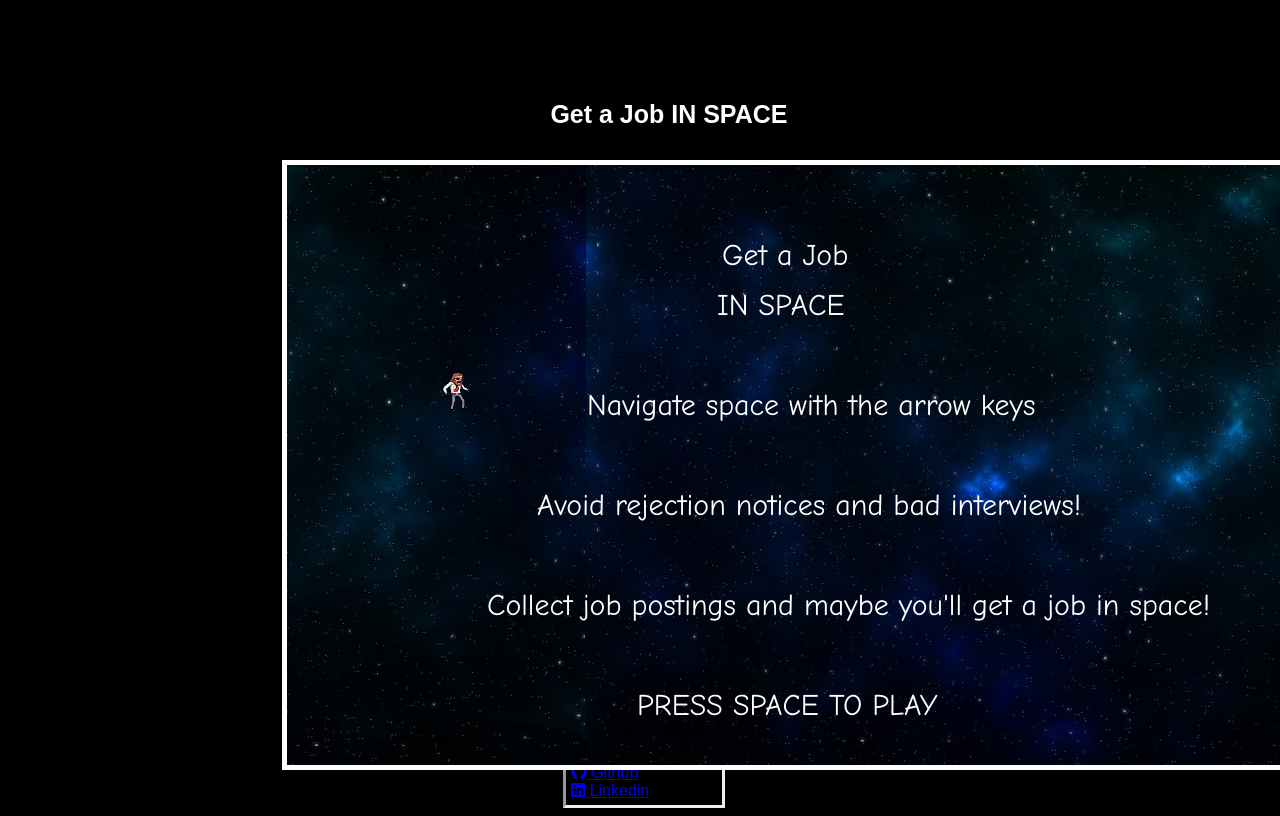
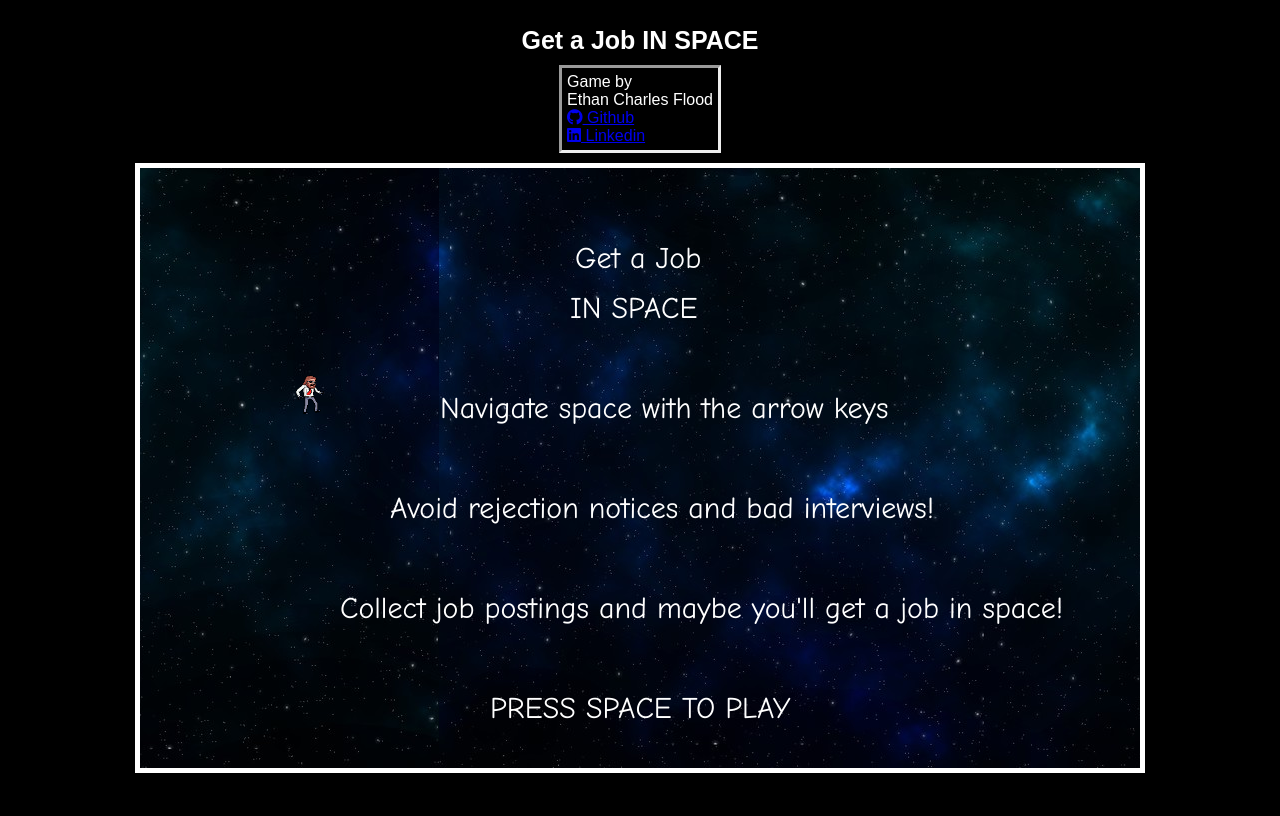
Before and after one commit to EthanCharlesFlood/GetAJobInSpace, a website built with webpack: page index.html in a window 1280 px wide. Built offline with nearby package versions, Linux system fonts and the light colour scheme.

Commit message:
some changes

```diff
--- a/index.html
+++ b/index.html
@@ -9,8 +9,8 @@
   </head>
   <body>
     <img src="" alt="">
-    <span>Get a Job IN SPACE</span>
     <div class="main-container">
+      <span>Get a Job IN SPACE</span>
         <div class="dev-info">
           Game by
           <br />
@@ -21,7 +21,6 @@
           <a href="https://www.linkedin.com/in/ethan-flood-58239589/"><i class="fab fa-linkedin"></i> Linkedin</a>
         </div>
         <canvas id="gameCanvas" class="game-canvas" width="1000" height="600" />
-        >
       </div>
       <!-- <audio controls autoplay loop>
         <source src="assets/music.mp3"/>
--- a/index.js
+++ b/index.js
@@ -124,11 +124,12 @@ const draw = () => {
 
   if (delta > interval) {
     then = now - (delta % interval);
-    if (gameStart < 1 && !(paused)) {
+    if (gameStart < 1) {
       bg.draw();
       menu.draw();
       tc.draw();
-    } else if (!puased) {
+			jp.draw();
+    } else {
       bg.draw();
       tc.draw();
       clctb.draw();
--- a/master.css
+++ b/master.css
@@ -1,26 +1,29 @@
 body {
-  height: 100vh;
-  width: 100%;
+  /* height: 100vh; */
+  /* width: 100%; */
   background-color: black;
   font-family: sans-serif;
   color: white;
 }
 
 span {
-  position: fixed;
+  /* position: fixed;
   left: 43%;
-  top: 100px;
+  top: 100px; */
   font-size: 25px;
   font-weight: 900;
 }
 
 .main-container {
+  display: flex;
+  flex-direction: column;
+  align-items: center;
 }
 
 .game-info-controls {
-  position: fixed;
+  /* position: fixed;
   left: 200px;
-  top: 300px;
+  top: 300px; */
   display: flex;
   flex-direction: column;
   width: 150px;
@@ -48,12 +51,14 @@ span {
 }
 
 .dev-info {
-  position: fixed;
+  /* position: fixed;
   left: 44%;
-  top: 90%;
+  top: 90%; */
   text-decoration: none;
   border-style: inset;
   padding: 5px;
+  margin-bottom: 10px;
+  margin-top: 10px;
 }
 
 .scores {
@@ -63,9 +68,9 @@ span {
 }
 
 .game-canvas {
-  position: fixed;
+  /* position: fixed;
   left: 22%;
-  top: 20%;
+  top: 20%; */
   background-color: #fff;
   border: 5px solid white;
 }
```
Also changed, not shown: bundle.js (+1 -1 lines), 1 other file.
